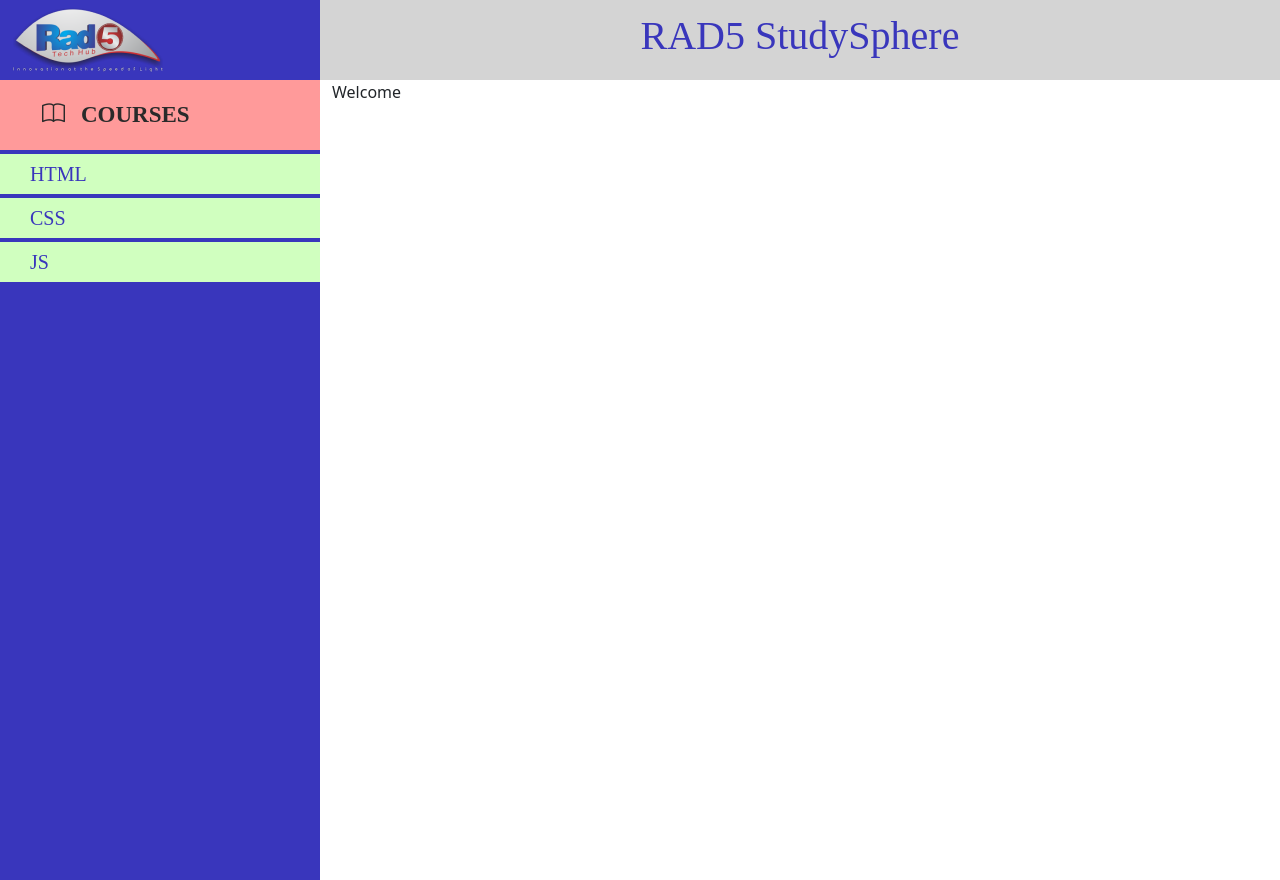
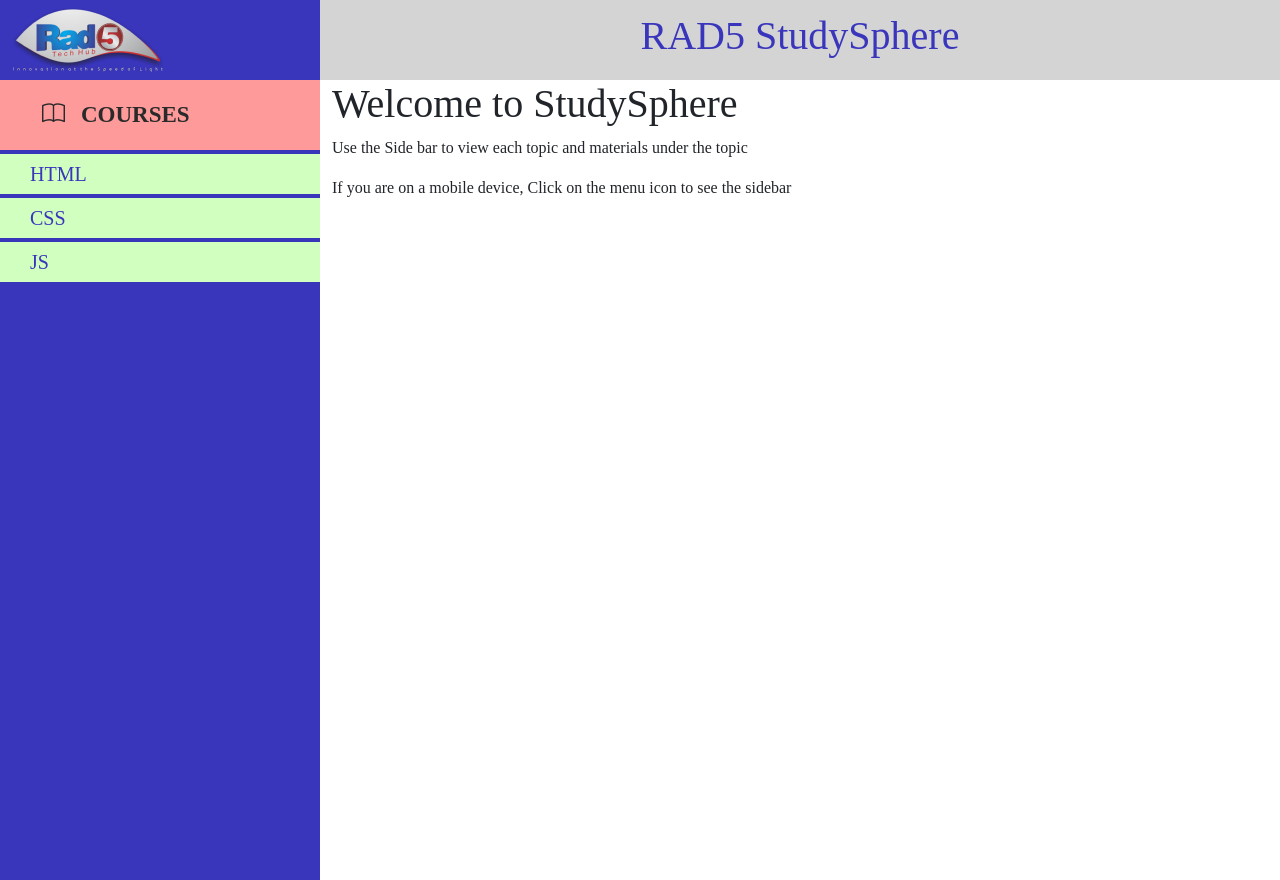
Before and after one commit to Neche-Stephen/course-materials, a React (Create React App) app: page / in a window 1280 px wide. Built offline with nearby package versions, Linux system fonts and the light colour scheme.

Commit message:
Created a home component for the web app

```diff
--- a/src/App.jsx
+++ b/src/App.jsx
@@ -6,6 +6,7 @@
 
 import Aside from './component/aside/Aside';
 import Navbar from './component/navbar/Navbar';
+import Home from './component/home/Home';
 
 import { jsTopics as defaultJsTopics } from './utils/topicsName';
 import { cssTopics as defaultCssTopics } from './utils/topicsName';
@@ -20,13 +21,13 @@
   const handleClose = () => setShow(false);
   const handleShow = () => setShow(true);
 
-  const [component, setComponent] = useState();
+  const [component, setComponent] = useState(<Home />);
   const [ jsTopics, setJsTopics] = useState(defaultJsTopics);
   const [ cssTopics, setCssTopics] = useState(defaultCssTopics);
   const [ htmlTopics, setHtmlTopics] = useState(defaultHtmlTopics);
 
 
-  const toggleTopicClicked = (clickedTopicName) =>{
+const toggleTopicClicked = (clickedTopicName) =>{
     const updatedHtmlTopics = htmlTopics.map((topic) => ({
       ...topic,
       clicked: topic.topicName === clickedTopicName,
@@ -45,21 +46,16 @@
     }));
     setJsTopics(updatedJsTopics);
 
-    // const updatedTopics = topics.map((topic) => ({
-    //   ...topic,
-    //   clicked: topic.topicName === clickedTopicName,
-    // }));
-    // setTopics(updatedTopics);
   }
 
-  const showJsTopic = (topicName) => {
+const showJsTopic = (topicName) => {
      const selectedComponent =  showJsTopicMethod(topicName);
      setComponent(selectedComponent);
      handleClose();
      toggleTopicClicked(topicName)
   }
 
-  const showCssTopic = (topicName) => {
+const showCssTopic = (topicName) => {
     const selectedComponent =  showCssTopicMethod(topicName);
     setComponent(selectedComponent);
     handleClose();
@@ -72,9 +68,14 @@
   handleClose();
   toggleTopicClicked(topicName);
 }
+
+const returnHome = () =>{
+  setComponent(<Home />);
+  toggleTopicClicked(null);
+}
   return (
    <>
-     <Navbar  handleShow={handleShow}/>
+     <Navbar  handleShow={handleShow} returnHome = {returnHome}/>
      <div className='container-fluid'>
         <Row>
             <aside className = "col-3">
@@ -86,7 +87,6 @@
             </aside>
 
           <main className='col-lg-9'>
-            Welcome
             {component}
           </main>
 
--- a/src/component/aside/Aside.jsx
+++ b/src/component/aside/Aside.jsx
@@ -28,7 +28,7 @@
     show, setShow, handleClose, handleShow
   } = props;
 
-  const handleCourseClick = (courseClicked)=>{
+const handleCourseClick = (courseClicked)=>{
     const updatedCoursesMode = {};
     for (const course in coursesMode) {
       updatedCoursesMode[course] = course === courseClicked;
--- /dev/null
+++ b/src/component/home/Home.jsx
@@ -0,0 +1,11 @@
+import React from 'react'
+
+export default function Home() {
+  return (
+    <div style={{fontFamily:'Montserrat'}}>
+        <h1>Welcome to StudySphere</h1>
+        <p>Use the Side bar to view each topic and materials under the topic</p>
+        <p>If you are on a mobile device, Click on the menu icon to see the sidebar</p>
+    </div>
+  )
+}
--- a/src/component/navbar/Navbar.jsx
+++ b/src/component/navbar/Navbar.jsx
@@ -8,14 +8,14 @@
 import "bootstrap-icons/font/bootstrap-icons.css";
 
 
-export default function Navbar({handleShow}) {
+export default function Navbar({handleShow, returnHome}) {
   return (
     <>
       <nav className='container-fluid navbar-menu'>
         <Row className='navbar-row'>
             <Col className='navbar-logo'xs = '5' sm = '3'>
                 <div className='d-flex align-items-center navbar-height'>
-                    <Link to='/'><img className='img-fluid' src={RAD5_LOGO} alt="" /></Link>
+                    <Link onClick = {returnHome} to='/'><img className='img-fluid' src={RAD5_LOGO} alt="" /></Link>
                 </div>
             </Col>
 
```
Also changed, not shown: todo.txt (added).
